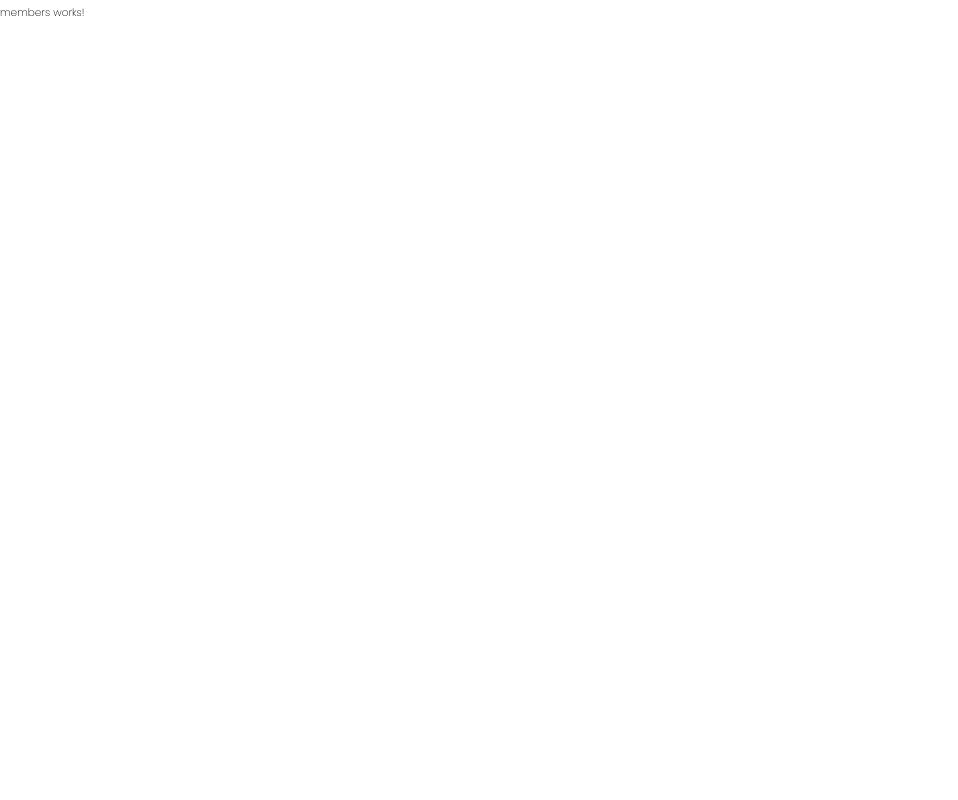
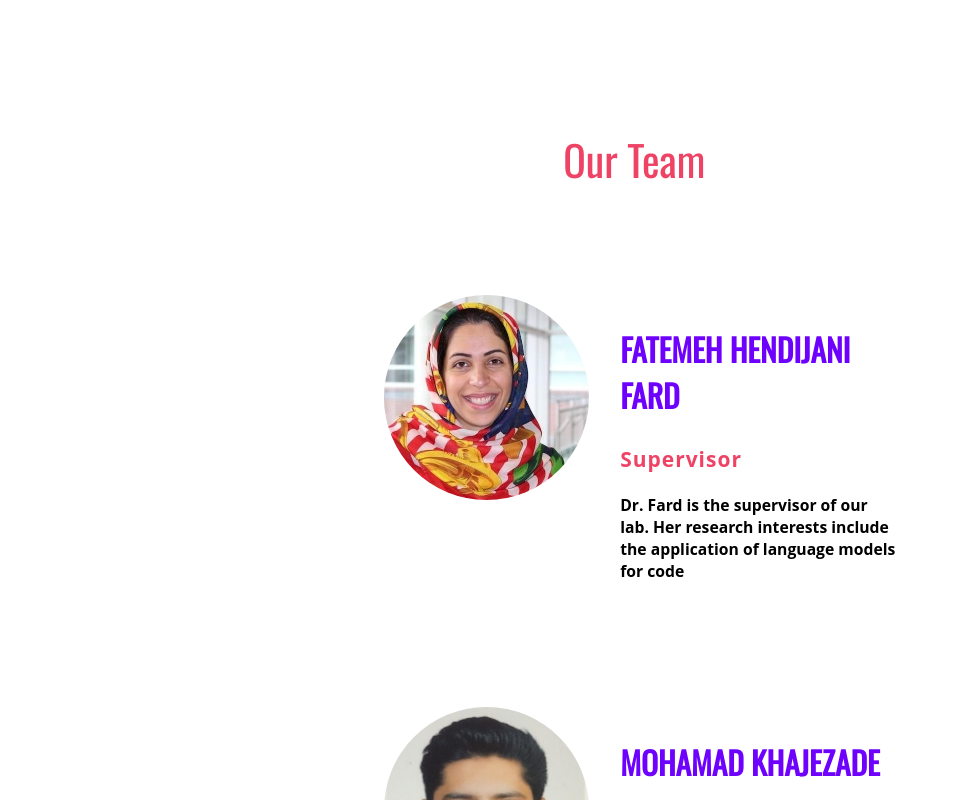
Before and after one commit to mkhfring/lab-website, an Angular app: page /members in a window 1280 px wide. Shown: the top 800 px of the page, without its empty margins (0-958 px from the left). Built offline with nearby package versions, Linux system fonts and the light colour scheme.

Commit message:
Adding content to team page

```diff
--- a/src/app/components/members/members.component.css
+++ b/src/app/components/members/members.component.css
@@ -0,0 +1,46 @@
+.container {
+    max-width: 1200px;
+    margin: 10% 30%;
+}
+.container h1 {
+    padding-left: 35%;
+    margin-bottom: 2em;
+    font-family: Oswald, sans-serif !important;
+    font-size: 4rem;
+    font-weight: 400;
+    color: #ef4366;
+}
+.card1 {
+    margin-top: 10em;
+    display: flex;
+    gap: 3em;
+}
+.card1 img {
+    border-radius: 50%;
+    width: 40%;
+    height: 40%;
+}
+.title h3 {
+    text-align: left;
+    font-weight: 1000;
+    color: #6e00fd;
+    font-size: 3rem;
+    text-transform: uppercase;
+    font-family: Oswald, sans-serif !important;
+}
+.details .role p{
+    font-weight: 700;
+    font-size: 2rem;
+    letter-spacing: 1px;
+    color: #ef4366!important;
+    font-family: 'Open Sans';
+
+}
+.details p{
+    text-align: left;
+    font-family: 'Open Sans';
+    font-weight: 700;
+    font-size: 1.5rem;
+    color: black;
+
+}
--- a/src/app/components/members/members.component.html
+++ b/src/app/components/members/members.component.html
@@ -1 +1,45 @@
-<p>members works!</p>
+<div class="container">
+    <h1>Our Team</h1>
+    <div class="card1">
+        <img src="../../../assets/supervisor.jpg    " alt="">
+
+        <div class="details">
+
+            <div class="title">
+                <h3>Fatemeh Hendijani Fard</h3>
+            </div>
+            <div class="role">
+                <p>Supervisor</p>
+            </div>
+            <p class="summary">
+                Dr. Fard is the supervisor of our lab. Her research interests
+                include the application of language models for code
+            </p>
+            <div class="social-media">
+
+            </div>
+        </div>
+
+    </div>
+    <div class="card1">
+        <img src="../../../assets/mohamad.jpg    " alt="">
+
+        <div class="details">
+
+            <div class="title">
+                <h3>Mohamad Khajezade</h3>
+            </div>
+            <div class="role">
+                <p>Ph.D. Candidate</p>
+            </div>
+            <p class="summary">
+                Mohamad is interested in Large Language models and their
+                applications in code undrestanding
+            </p>
+            <div class="social-media">
+
+            </div>
+        </div>
+
+    </div>
+</div>
--- a/src/index.html
+++ b/src/index.html
@@ -9,6 +9,9 @@
   <link rel="preconnect" href="https://fonts.googleapis.com">
   <link rel="preconnect" href="https://fonts.gstatic.com" crossorigin>
   <link href="https://fonts.googleapis.com/css2?family=Playfair+Display&family=Poppins:wght@200&display=swap" rel="stylesheet">
+  <link rel="preconnect" href="https://fonts.googleapis.com">
+  <link rel="preconnect" href="https://fonts.gstatic.com" crossorigin>
+  <link href="https://fonts.googleapis.com/css2?family=Oswald&display=swap" rel="stylesheet">
 
 </head>
 <body>
```
Also changed, not shown: src/assets/mohamad.jpg (added).
